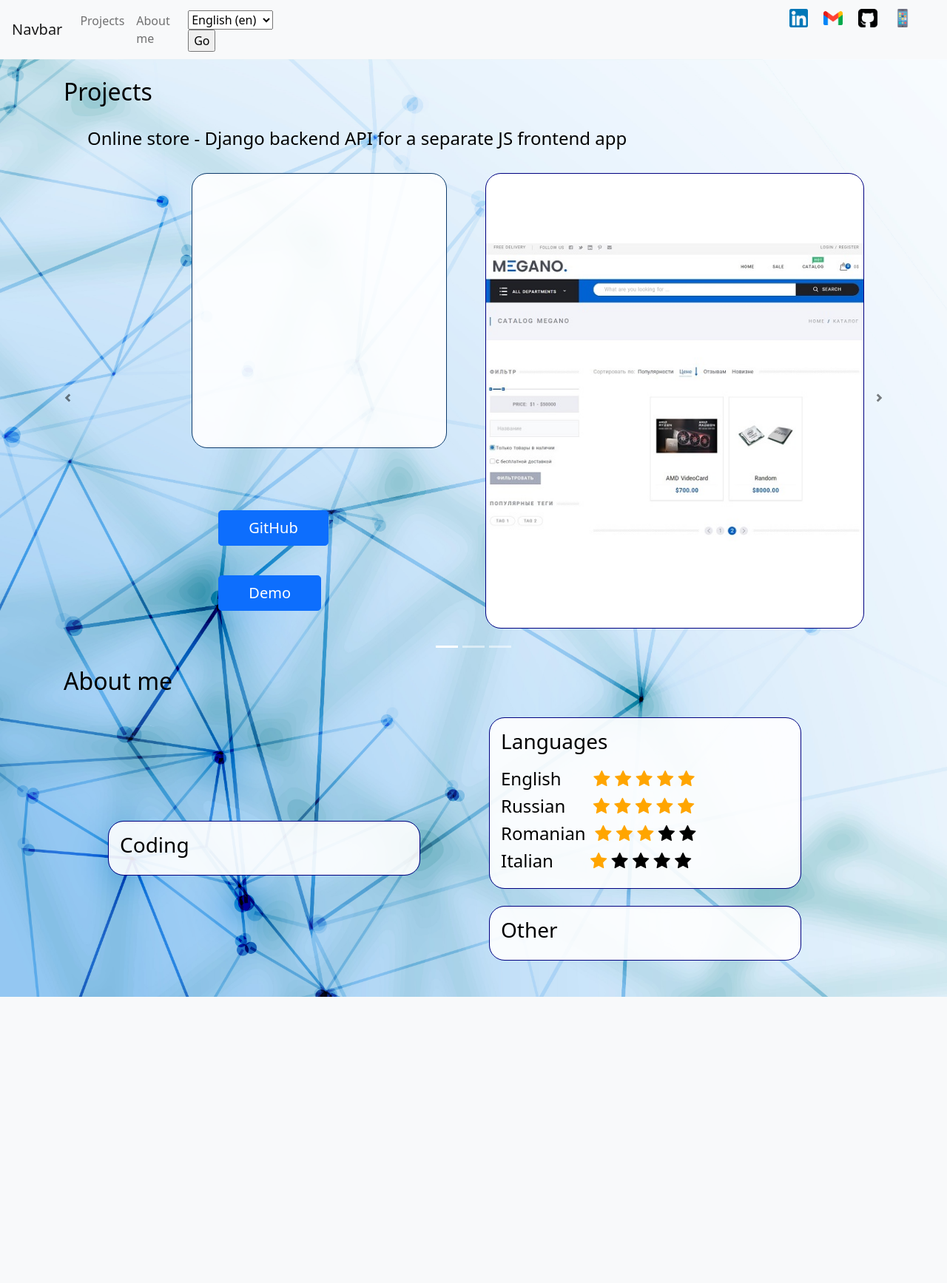
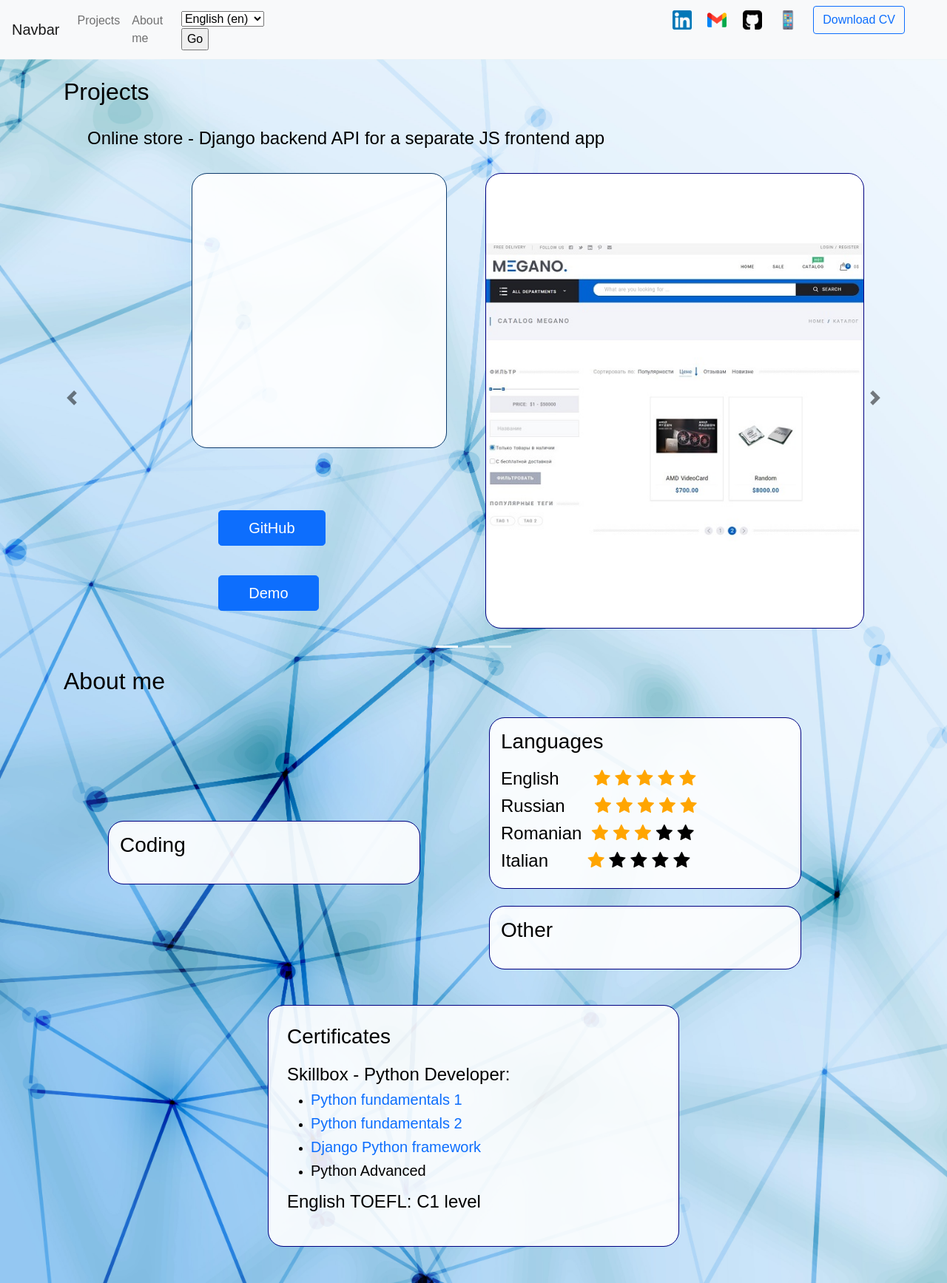
Before and after one commit to AlexBasso/my_web_page, a Django app: template main_page/mypage/templates/mypage/index.html in a window 1280 px wide. Shown: the whole page at 74% size. Before the commit the page ends 1348 px from the top, so only its background shows below. Run offline with Django 4.2, Linux system fonts and the light colour scheme; the template is opened without the code that fills it, so the values that code supplies are empty; some libraries are stand-ins or nearby versions.

Commit message:
update
updated website and translations

```diff
--- a/main_page/main_page/settings.py
+++ b/main_page/main_page/settings.py
@@ -123,7 +123,7 @@ AUTH_PASSWORD_VALIDATORS = [
 # Internationalization
 # https://docs.djangoproject.com/en/4.2/topics/i18n/
 
-LANGUAGE_CODE = 'en-us'
+LANGUAGE_CODE = 'en-Us'
 
 TIME_ZONE = 'UTC'
 
--- a/main_page/mypage/templates/mypage/index.html
+++ b/main_page/mypage/templates/mypage/index.html
@@ -22,9 +22,10 @@
             crossorigin="anonymous">
     </script>
     <style>
-        .container-params-contact {
-            text-align: right;
+        body {
+            font-family: 'font', sans-serif;
         }
+
 
         .h2-margin {
             margin-bottom: 30px;
@@ -34,9 +35,16 @@
         .carousel-control-prev /*, .carousel-indicators */
         {
             filter: invert(100%);
-            width: 1%; /*put your desired width*/
+            width: 2%; /*put your desired width*/
             margin-top: 0%; /*put your desired top margin*/
+            font-size: 300px;
         }
+
+        .carousel-control-next-icon,
+        .carousel-control-prev-icon {
+            width: 55px;
+        }
+
 
         .container-background {
             outline: solid #0E3B6C;
@@ -106,9 +114,18 @@
             margin: auto;
         }
 
+
         .box2-div-2 {
             margin-bottom: 25px;
             margin-left: 10px;
+
+        }
+
+        .box2-div-3 {
+            max-width: 90%;
+            margin-top: 25px;
+            margin-bottom: 25px;
+            padding: 25px;
 
         }
 
@@ -155,6 +172,11 @@
 
         }
 
+        .h5-skills:hover {
+            background-color: powderblue;
+            transition: background-color .3s;
+        }
+
         .languages-style {
             margin-bottom: 20px;
         }
@@ -194,22 +216,24 @@
                             <div class="container">
                                 <h4>
                                     {% blocktranslate %}Online store - Django backend API for a separate JS frontend
-                                    app{% endblocktranslate %}
+                                        app{% endblocktranslate %}
                                 </h4>
                                 <div class="row">
                                     <div class="col-6">
                                         <ul class="skills-used-ul">
                                             <div class="skills-used-list container-background">
                                                 {% for elem in project_one %}
-                                                <li class="skills-used-li"><h5>{{elem}}</h5></li>
-                                                {% endfor%}
+                                                    <li class="skills-used-li"><h5>{{ elem }}</h5></li>
+                                                {% endfor %}
                                             </div>
                                             <div class="buttons-padding">
                                                 <a class="btn btn-primary btn-lg button-padding"
                                                    href="https://github.com/AlexBasso/Online-store"
+                                                   target="_blank"
                                                    role="button">GitHub</a>
                                                 <a class="btn btn-primary btn-lg button-padding"
                                                    href="http://89.223.124.144:8001/"
+                                                   target="_blank"
                                                    role="button">Demo</a>
                                             </div>
                                         </ul>
@@ -232,15 +256,17 @@
                                         <ul class="skills-used-ul">
                                             <div class="skills-used-list container-background">
                                                 {% for elem in project_two %}
-                                                <li class="skills-used-li"><h5>{{elem}}</h5></li>
-                                                {% endfor%}
+                                                    <li class="skills-used-li"><h5>{{ elem }}</h5></li>
+                                                {% endfor %}
                                             </div>
                                             <div class="buttons-padding">
                                                 <a class="btn btn-primary btn-lg button-padding"
                                                    href="https://github.com/AlexBasso/product_order-website"
+                                                   target="_blank"
                                                    role="button">GitHub</a>
                                                 <a class="btn btn-primary btn-lg button-padding"
                                                    href="http://89.223.124.144:8000/"
+                                                   target="_blank"
                                                    role="button">Demo</a>
                                             </div>
                                         </ul>
@@ -258,22 +284,24 @@
                             <div class="container">
                                 <h4>
                                     {% blocktranslate %}Weather Bot for Telegram - made with Aiogram
-                                    {%endblocktranslate %}
+                                    {% endblocktranslate %}
                                 </h4>
                                 <div class="row">
                                     <div class="col-6">
                                         <ul class="skills-used-ul">
                                             <div class="skills-used-list container-background">
                                                 {% for elem in project_three %}
-                                                <li class="skills-used-li"><h5>{{elem}}</h5></li>
-                                                {% endfor%}
+                                                    <li class="skills-used-li"><h5>{{ elem }}</h5></li>
+                                                {% endfor %}
                                             </div>
                                             <div class="buttons-padding">
                                                 <a class="btn btn-primary btn-lg button-padding"
                                                    href="https://github.com/AlexBasso/Weather_bot_telegram"
+                                                   target="_blank"
                                                    role="button">GitHub</a>
                                                 <a class="btn btn-primary btn-lg button-padding"
                                                    href="https://t.me/username_Tbot_1_bot"
+                                                   target="_blank"
                                                    role="button">Demo</a>
                                             </div>
                                         </ul>
@@ -306,17 +334,19 @@
         <section id="about-id" class="about">
             <div class="container container-params">
                 <h2 class="h2-margin">{% translate "About me" %}</h2>
+
+
                 <div class="row box2-centered ">
                     <div class="col-6 box2-div container-background">
-                        <h3>{% translate "Coding" %}</h3>
+                        <h3 class="languages-style">{% translate "Coding" %}</h3>
                         {% for elem_list in programing_skills %}
-                        <div class="h5-skills">
-                            <h5>{% for elem in elem_list %}
-                                {{elem}}{%if not forloop.last%},{%endif%}
-                                {% endfor%}</h5>
-                        </div>
-                        <br>
-                        {% endfor%}
+                            <div class="h5-skills">
+                                <h5>{% for elem in elem_list %}
+                                    {{ elem }}{% if not forloop.last %},{% endif %}
+                                {% endfor %}</h5>
+                            </div>
+                            <br>
+                        {% endfor %}
                     </div>
                     <div class="col-6">
                         <div class="box2-div box2-div-2 container-background">
@@ -357,14 +387,45 @@
 
                         </div>
                         <div class="box2-div box2-div-2 container-background">
-                            <h3>{% translate "Other" %}</h3>
+                            <h3 class="languages-style">{% translate "Other" %}</h3>
                             {% for elem in other_skills %}
-                            <h5 class="h5-skills other-skills">{{elem}}</h5>
-                            {% endfor%}
+                                <h5 class="h5-skills other-skills">{{ elem }}</h5>
+                            {% endfor %}
 
                         </div>
                     </div>
                 </div>
+
+
+                <div class="col-6 box2-div box2-div-3 container-background">
+                    <h3 class="languages-style">{% translate "Certificates" %}</h3>
+                    <div class="">
+                        <h4>Skillbox - Python Developer:</h4>
+                        <ul>
+                            <li><h5>
+                                <a style="text-decoration: none;"
+                                   href="https://drive.google.com/file/d/14RvRn3j9nN6EcuvOc-CmY3NOlBMWYedi/view?usp=drive_link"
+                                   target="_blank">Python fundamentals 1</a>
+                            </h5></li>
+                            <li><h5>
+                                <a style="text-decoration: none;"
+                                   href="https://drive.google.com/file/d/14RvRn3j9nN6EcuvOc-CmY3NOlBMWYedi/view?usp=drive_link"
+                                   target="_blank">Python fundamentals 2</a>
+                            </h5></li>
+                            <li><h5>
+                                <a style="text-decoration: none;"
+                                   href="https://drive.google.com/file/d/1aXqgA3pqHhymYlzW8XDZlYkLItif0vgi/view?usp=drive_link"
+                                   target="_blank">
+                                    Django Python framework</a>
+                            </h5></li>
+                            <li><h5>Python Advanced</h5></li>
+                        </ul>
+                        <h4 class="languages-style">English TOEFL: C1 level</h4>
+
+                    </div>
+                </div>
+
+
             </div>
         </section>
 
--- a/main_page/mypage/templates/mypage/nav-bar.html
+++ b/main_page/mypage/templates/mypage/nav-bar.html
@@ -4,6 +4,14 @@
     .position-left {
         padding-top: 3px;
         padding-left: 4px;
+    }
+
+    .download-button {
+        margin-right: 25px;
+    }
+
+    .container-params-contact {
+        text-align: right;
     }
 </style>
 
@@ -33,17 +41,22 @@
                         {% get_available_languages as LANGUAGES %}
                         {% get_language_info_list for LANGUAGES as languages %}
                         {% for language in languages %}
-                        <option value="{{ language.code }}" {% if language.code == LANGUAGE_CODE %} selected{% endif %}>
-                            {{ language.name_local }} ({{ language.code }})
-                        </option>
+                            <option value="{{ language.code }}" {% if language.code == LANGUAGE_CODE %}
+                                    selected{% endif %}>
+                                {{ language.name_local }} ({{ language.code }})
+                            </option>
                         {% endfor %}
                     </select>
                     <input type="submit" value="Go">
                 </form>
             </li>
+
+
             <li class="nav-item">
                 <div class="container container-params-contact">
+
                     <h4>
+
                         <a href="https://www.linkedin.com/in/alexandrbasso/"><img
                                 class="img-links-resizer img-links-first"
                                 src="img/linkedin.png" alt="linkedin"></a>
@@ -52,11 +65,13 @@
                         <a href="https://github.com/AlexBasso"><img class="img-links-resizer" src="img/github-sign.png"
                                                                     alt="githubimg"></a>
                         <a href="tel:+37378870065"><img class="img-links-resizer" src="img/smartphone.png" alt="mobile"></a>
+                        <a href="https://drive.google.com/file/d/1zUIp319E028AW2iyVyFPDC88H94ia8MH/view?usp=drive_link"
+                           class="btn btn-outline-primary download-button" target="_blank" role="button">Download
+                            CV</a>
+
                     </h4>
                 </div>
             </li>
         </ul>
-
-
     </div>
 </nav>
```
Also changed, not shown: main_page/mypage/templates/mypage/cv.html (added, +61 -0 lines), main_page/locale/en/LC_MESSAGES/django.po, main_page/locale/ro/LC_MESSAGES/django.po, main_page/locale/ru/LC_MESSAGES/django.po.
